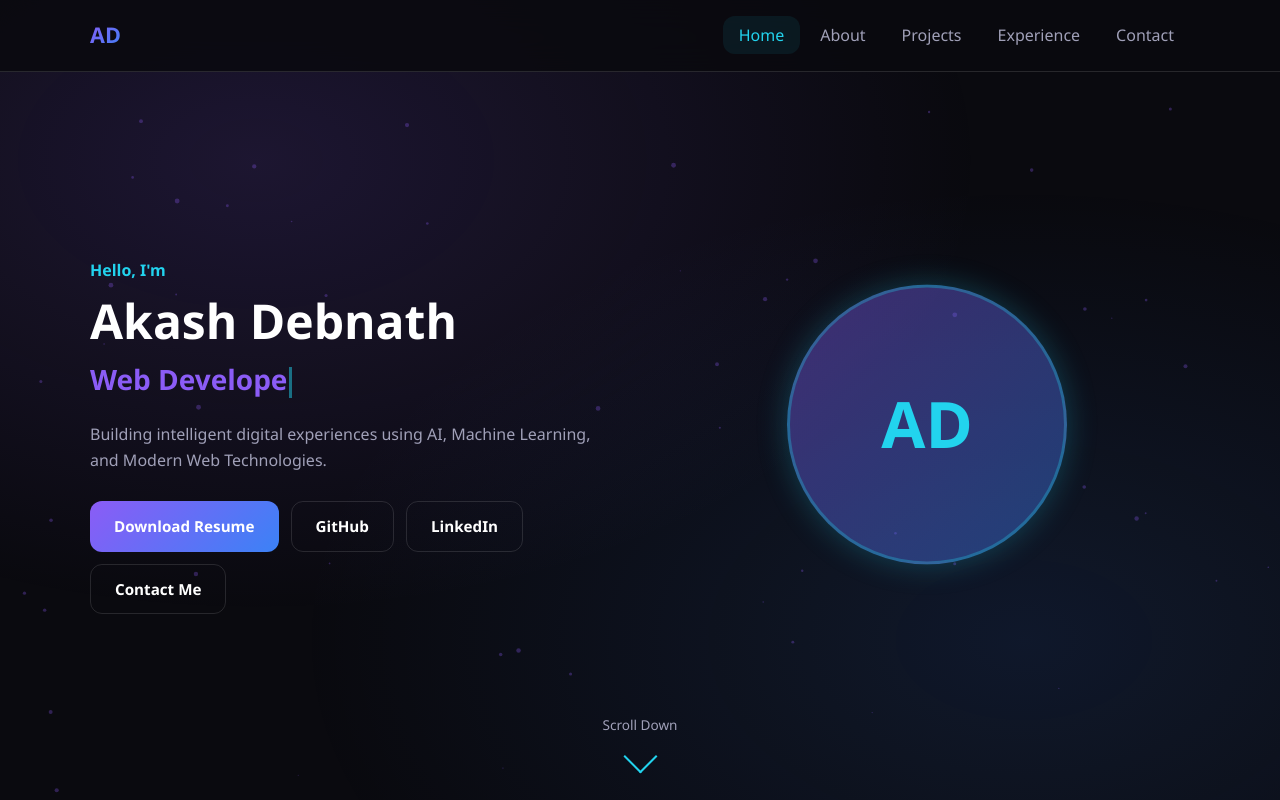
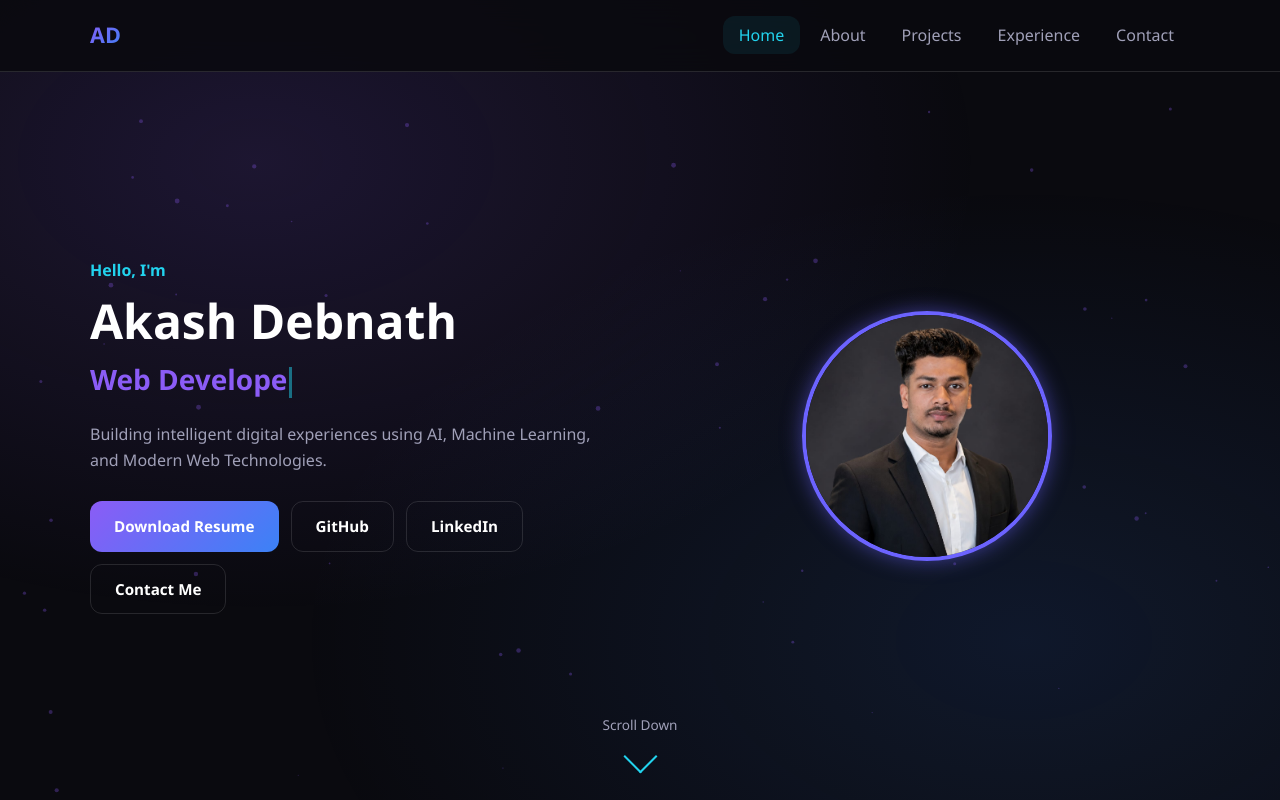
Before and after one commit to akashdebnath369/My-personal-portfolio, a plain HTML site: page index.html in a window 1280 px wide. Shown: the top 800 px of the page. Drawn offline with Linux system fonts and the light colour scheme.

Commit message:
2nd commit

```diff
--- a/css/style.css
+++ b/css/style.css
@@ -1065,3 +1065,12 @@ ul {
     width: 100%;
   }
 }
+
+.profile-image {
+    width: 250px;
+    height: 250px;
+    border-radius: 50%;
+    object-fit: cover;
+    border: 4px solid #6c63ff;
+    box-shadow: 0 0 20px rgba(108, 99, 255, 0.5);
+}
--- a/index.html
+++ b/index.html
@@ -50,7 +50,9 @@
       </div>
       <div class="hero-image-wrap">
         <!-- Replace with your photo: <img src="assets/images/profile.jpg" alt="Akash Debnath"> -->
-        <div class="profile-placeholder" aria-label="Profile photo placeholder">AD</div>
+        <img src="assets/images/profile.jpg"
+     alt="Akash Debnath"
+     class="profile-image">
       </div>
     </div>
     <a href="#highlights" class="scroll-indicator" aria-label="Scroll down">
```
Also changed, not shown: assets/images/profile.jpg (added).
